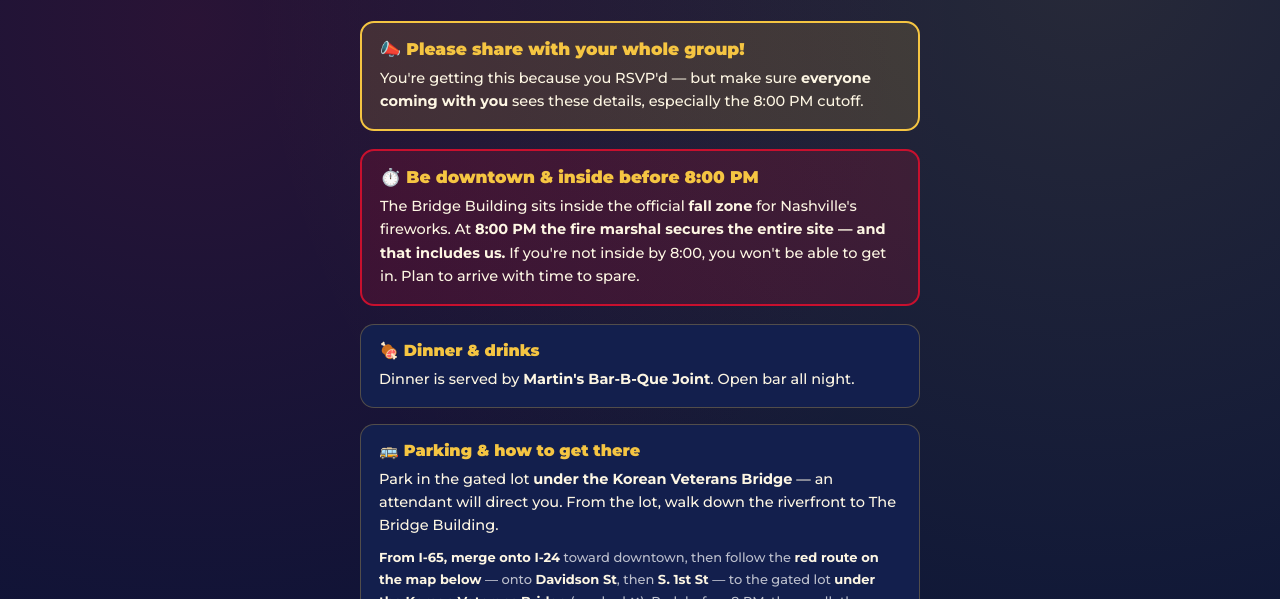
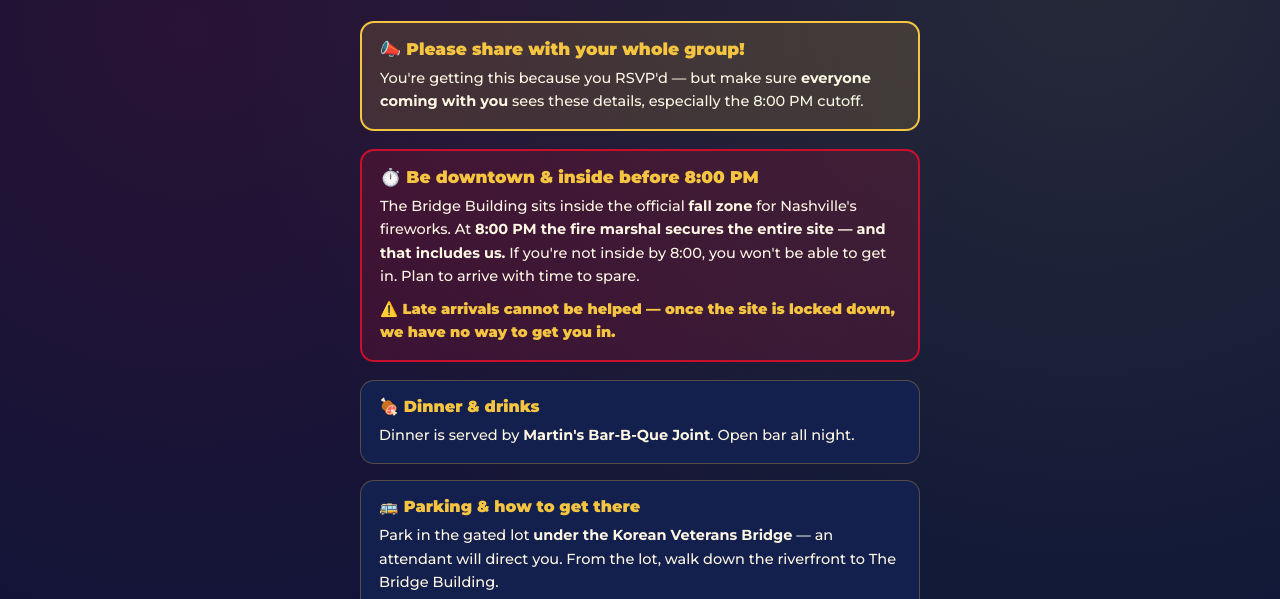
Before and after one commit to mimi-bvr4/4thRSVP, a plain HTML site: page saturday.html in a window 1280 px wide. Shown: the part 176-775 px from the top of the page. Drawn offline with Linux system fonts and the light colour scheme; a web font is replaced by a local one.

Commit message:
add hard late-arrival warning

```diff
--- a/saturday.html
+++ b/saturday.html
@@ -69,6 +69,7 @@
   <div class="alert">
     <div class="h">⏱️ Be downtown &amp; inside before 8:00 PM</div>
     <p>The Bridge Building sits inside the official <b>fall zone</b> for Nashville's fireworks. At <b>8:00 PM the fire marshal secures the entire site — and that includes us.</b> If you're not inside by 8:00, you won't be able to get in. Plan to arrive with time to spare.</p>
+    <p style="margin-top:10px;font-weight:900;color:var(--gold);">⚠️ Late arrivals cannot be helped — once the site is locked down, we have no way to get you in.</p>
   </div>
 
   <div class="card">
```
